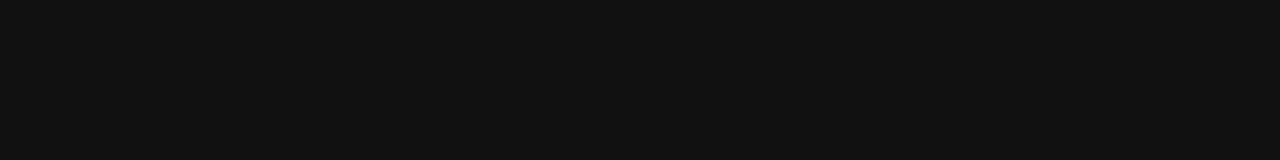
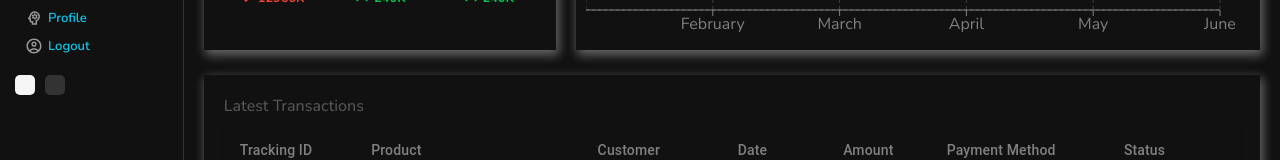
Before and after one commit to BinaryLeo/react_firebase_imageupload, a React (Create React App) app: page / in a window 1280 px wide. Before the commit this address led to /login. Shown: the part 560-720 px from the top of the page. Built offline with nearby package versions, Linux system fonts and the light colour scheme; no server answers.

Commit message:
fix : the style for dark mode and light mode controls in the sidebar

```diff
--- a/src/App.js
+++ b/src/App.js
@@ -13,7 +13,7 @@ import { DarkModeContext } from "./context/darkModeContext";
 
 function App() {
     const { darkMode } = useContext(DarkModeContext);
-    const currentUser =false;
+    const currentUser =true;
     const RequireAuth = ({children}) =>{ return currentUser ? children: <Navigate to="/login"/>}
     return (
         <div className={darkMode ? "app dark" : "app"}>
--- a/src/components/sidebar/sidebar.scss
+++ b/src/components/sidebar/sidebar.scss
@@ -67,17 +67,22 @@
         align-items: center;
         margin: 10px;
 
-        .colorOption {
+        .colorOption{
             width: 20px;
             height: 20px;
             border-radius: 5px;
-            border: 1px solid #ccc;
+
             cursor: pointer;
+            margin: 5px;
 
-            &:last-child {
-                margin-left: 10px;
-                border: 1px solid #292a2b;
-                background-color: #292a2b;
+            &:nth-child(1){
+                background-color: whitesmoke;
+            }
+            &:nth-child(2){
+                background-color: #333;
+            }
+            &:nth-child(3){
+                background-color: darkblue;
             }
         }
     }
```
Also changed, not shown: src/components/sidebar/Sidebar.jsx (+2 -8 lines).
